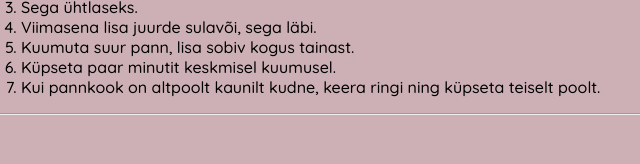
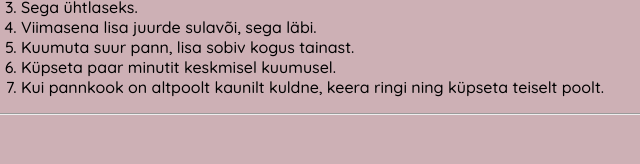
Before and after one commit to jogilakart/RKE129-week3-homework, a plain HTML site: page index.html in a window 1280 px wide. Shown: the part 1147-1311 px from the top of the page, 343-983 px from the left. Drawn offline with Linux system fonts and the light colour scheme; a web font is replaced by a local one.

Commit message:
fix typo

```diff
--- a/index.html
+++ b/index.html
@@ -66,7 +66,7 @@
             <li>Viimasena lisa juurde sulavõi, sega läbi.</li>
             <li>Kuumuta suur pann, lisa sobiv kogus tainast.</li>
             <li>Küpseta paar minutit keskmisel kuumusel.</li>
-            <li>Kui pannkook on altpoolt kaunilt kudne, keera ringi ning küpseta teiselt poolt.</li>
+            <li>Kui pannkook on altpoolt kaunilt kuldne, keera ringi ning küpseta teiselt poolt.</li>
         </ol>
 
     </div>
```
